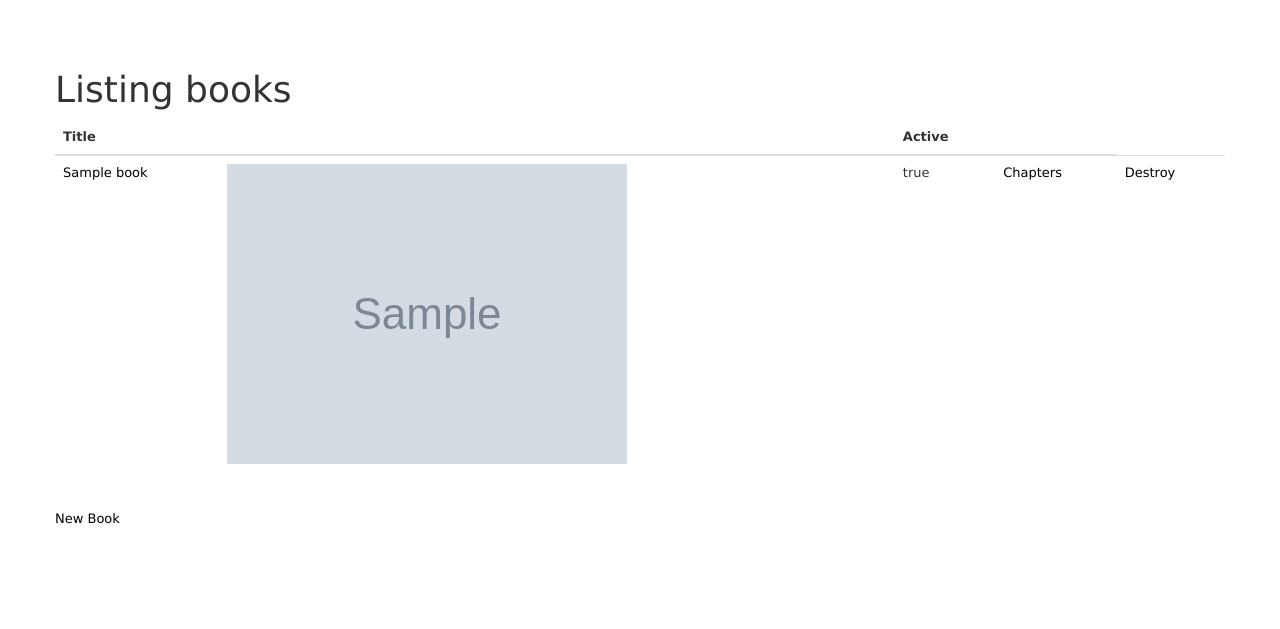
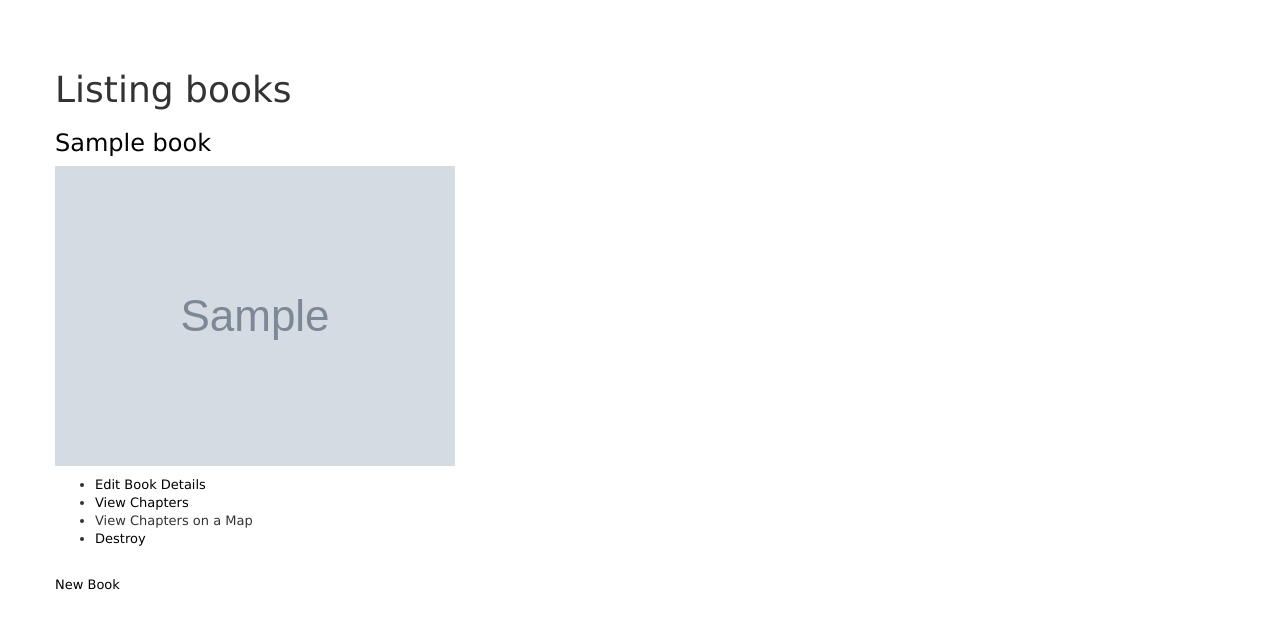
Before and after one commit to ximes/bookgame, a Rails app: page /books in a window 1280 px wide. Shown: the part 50-679 px from the top of the page. Run offline with Rails 7, Linux system fonts and the light colour scheme; a user stored in the database is signed in; tables that the repository leaves empty hold one stand-in row (values such as "Sample post"); grey boxes marked "Sample" are stand-in pictures; style sheets or scripts are compiled from the project's sources; parts of the project's set-up code (start-up, migrations or seed data) failed here and were passed over; some libraries are stand-ins or nearby versions.

Commit message:
Book block layout

```diff
--- a/app/controllers/books_controller.rb
+++ b/app/controllers/books_controller.rb
@@ -30,8 +30,8 @@ class BooksController < ApplicationController
 
     respond_to do |format|
       if @book.save
-        format.html { redirect_to @book, notice: 'Book was successfully created.' }
-        format.json { render action: 'show', status: :created, location: @book }
+        format.html { redirect_to books_url, notice: 'Book was successfully created.' }
+        format.json { render action: 'index', status: :created, location: books_url }
       else
         format.html { render action: 'new' }
         format.json { render json: @book.errors, status: :unprocessable_entity }
@@ -44,7 +44,7 @@ class BooksController < ApplicationController
   def update
     respond_to do |format|
       if @book.update(book_params)
-        format.html { redirect_to @book, notice: 'Book was successfully updated.' }
+        format.html { redirect_to books_url, notice: 'Book was successfully updated.' }
         format.json { head :no_content }
       else
         format.html { render action: 'edit' }
--- a/app/views/books/index.html.erb
+++ b/app/views/books/index.html.erb
@@ -1,27 +1,18 @@
 <h1>Listing books</h1>
 
-<table class="table">
-  <thead>
-    <tr>
-      <th>Title</th>
-      <th></th>
-      <th>Active</th>
-      <th></th>
-    </tr>
-  </thead>
-
-  <tbody>
-    <% @books.each do |book| %>
-      <tr>
-        <td><%= link_to book.title, edit_book_path(book) %></td>
-        <td><%= image_tag book.cover.url(:thumb) %></td>
-        <td><%= book.active %></td>
-        <td><%= link_to 'Chapters', book_chapters_path(book) %></td>
-        <td><%= link_to 'Destroy', book, method: :delete, data: { confirm: 'Are you sure?' } %></td>
-      </tr>
-    <% end %>
-  </tbody>
-</table>
+<% @books.each do |book| %>
+  <div class="<%= "success" if book.active %>">
+    <h3><%= link_to book.title, edit_book_path(book) %></h3>
+    <p><%= link_to image_tag(book.cover.url(:thumb)), edit_book_path(book) %></p>
+    <p>
+    <ul>
+      <li><%= link_to "Edit Book Details", edit_book_path(book) %></li>
+      <li><%= link_to 'View Chapters', book_chapters_path(book) %></li>
+      <li>View Chapters on a Map</li>
+      <li><%= link_to 'Destroy', book, method: :delete, data: { confirm: 'Are you sure?' } %></li>
+    </ul>
+  </div>
+<% end %>
 
 <br>
 
```
